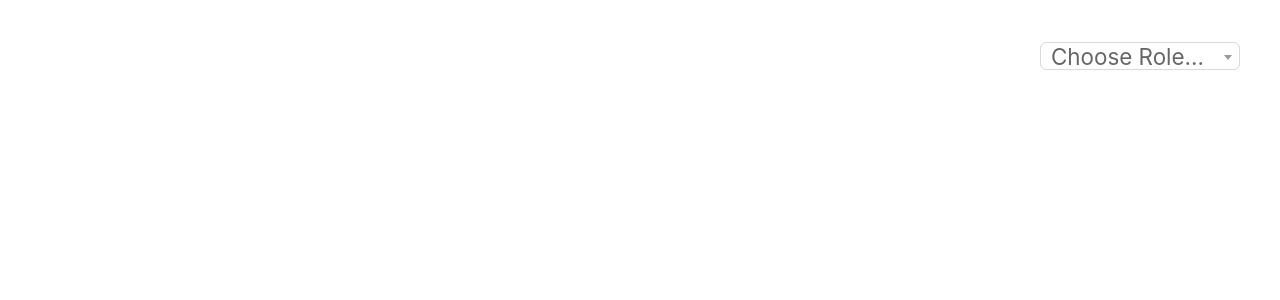
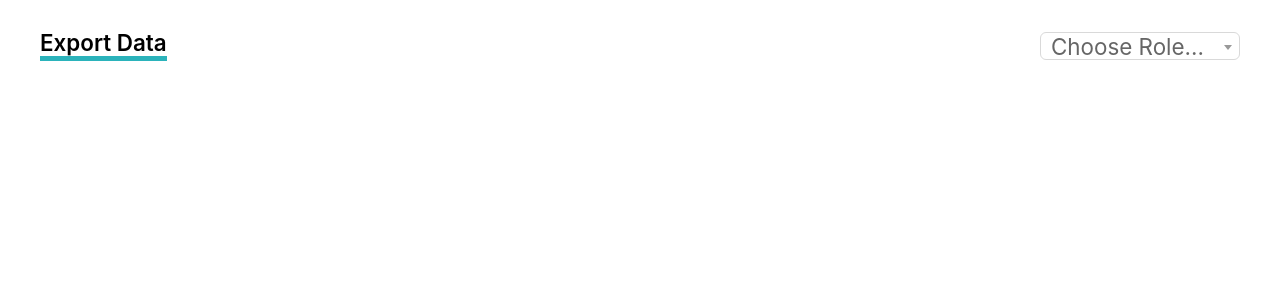
Before and after one commit to Omabytes/progression-visualiser, a React (Create React App) app: page / in a window 1280 px wide. Shown: the top 300 px of the page. Built offline with nearby package versions, Linux system fonts and the light colour scheme.

Commit message:
export of store functionality

```diff
--- a/src/App.css
+++ b/src/App.css
@@ -18,6 +18,7 @@ div {
   justify-content: space-between;
   font-size: 1.4rem;
   color: black;
+  margin-top: 20px;
 }
 
 .back {
@@ -28,6 +29,10 @@ div {
   display: flex;
   align-items: flex-end;
   width: auto;
+}
+
+.exporter {
+  margin-left: 40px;
 }
 
 .link {
@@ -64,11 +69,8 @@ div {
 
 .selector-container {
   display: flex;
-  align-self: flex-end;
   margin-left:auto;
   margin-right: 40px;
-  margin-bottom: 20px;
-  margin-top: 40px;
 }
 
 .skill {
--- a/src/Pages/HomePage.js
+++ b/src/Pages/HomePage.js
@@ -5,6 +5,8 @@ import { updateRole } from "../actions/updateRole";
 import SkillContainer from '../containers/SkillContainer'
 import SelectorContainer from '../containers/SelectorContainer'
 import { attributes } from '../resources/attributes'
+import { store } from '../index'
+import fileDownloader from '../fileDownloader';
 
 const generateSkills = function(skillName) {
     return <SkillContainer
@@ -25,6 +27,15 @@ let roles = Object.keys(attributes)
 const HomePage = ({ role, updateRole }) => (
     <div className="App">
         <header className="App-header">
+            <div className='exporter'>
+                <div
+                    className='link'
+                    onClick={() => fileDownloader(JSON.stringify(store.getState()))}
+                >
+                    Export Data
+                </div>
+            </div>
+
             <SelectorContainer roles={roles}/>
         </header>
         <div className="skills">
--- /dev/null
+++ b/src/fileDownloader.js
@@ -0,0 +1,14 @@
+const fileDownloader = (data) => {
+    const blob = new Blob([data], { type: 'application/octet-stream' });
+    const blobURL = window.URL.createObjectURL(blob);
+    const tempLink = document.createElement('a');
+    tempLink.style.display = 'none';
+    tempLink.href = blobURL;
+    tempLink.setAttribute('download', 'testeeeeees');
+    document.body.appendChild(tempLink);
+    tempLink.click();
+    document.body.removeChild(tempLink);
+    window.URL.revokeObjectURL(blobURL);
+  };
+
+  export default fileDownloader;
--- a/src/index.js
+++ b/src/index.js
@@ -10,7 +10,7 @@ import { loadState, saveState } from './localStorage'
 
 const persistedState = loadState()
 
-const store = createStore(
+export const store = createStore(
     rootReducer,
     persistedState,
     window.__REDUX_DEVTOOLS_EXTENSION__ && window.__REDUX_DEVTOOLS_EXTENSION__()
```
